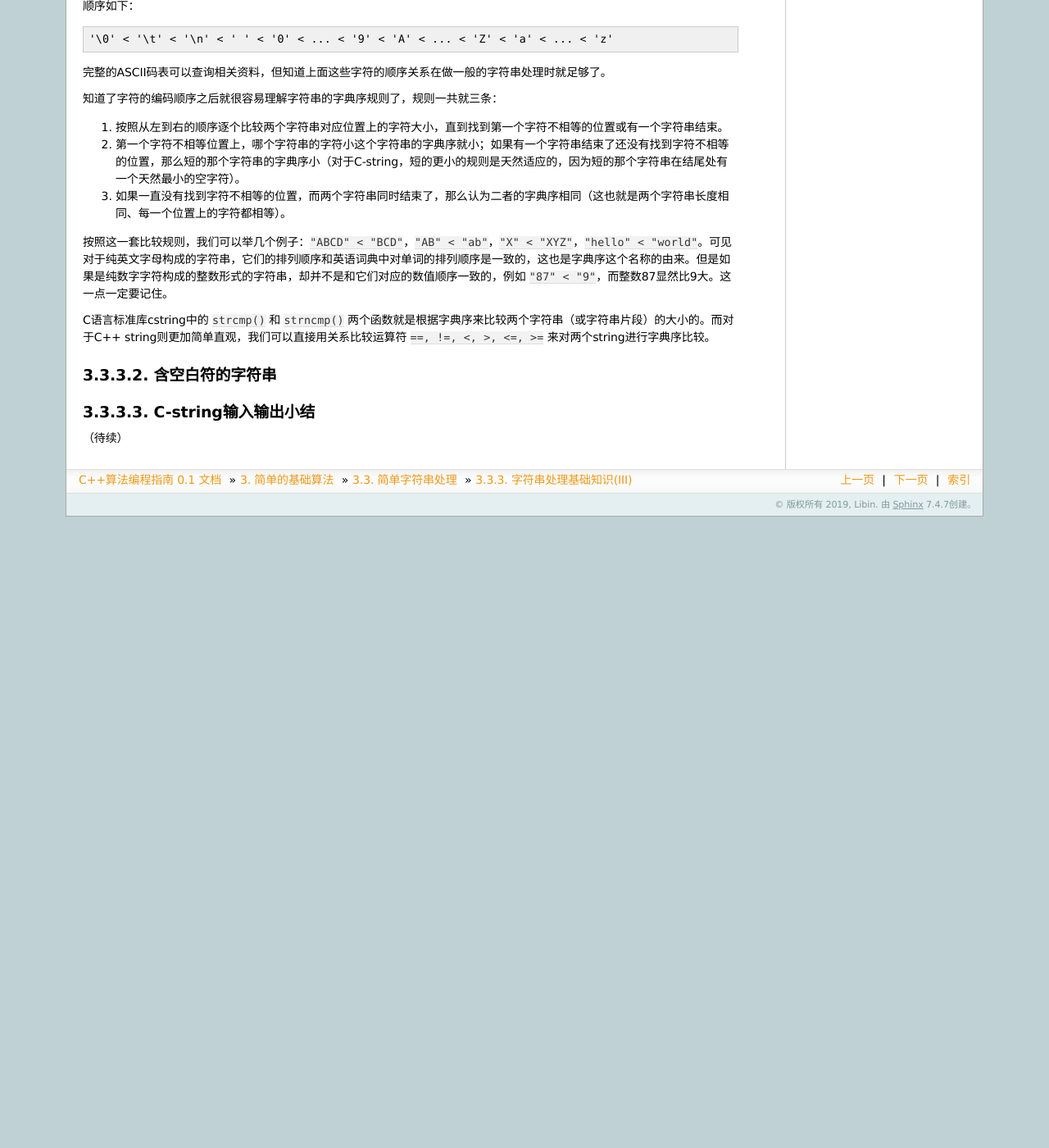
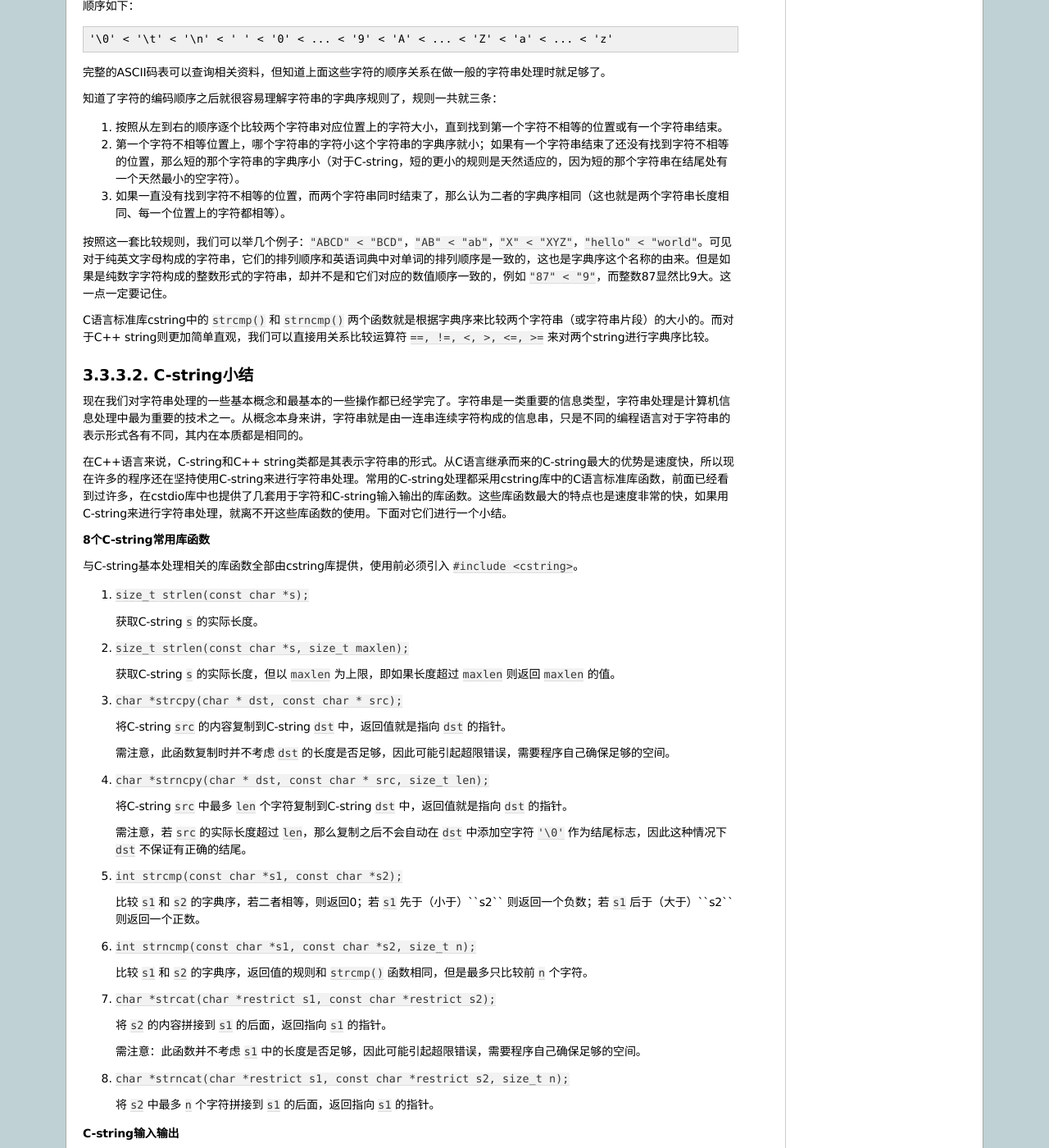
Before and after one commit to majorli/algo_guide, a Sphinx documentation site: the page built from source/ch02/sec03/233_string_basic_3.rst, in a window 1280 px wide and 1400 px high, scrolled down 481 px. Shown: the whole window at 82% size. Built offline with Sphinx 7.4.7, drawn with Linux system fonts in a browser that asks for light colours; before the commit the page ends 1111 px from its top, so only the background shows below that; some of the changed text lies outside the part shown.

Commit message:
20200119_2356draft

```diff
--- a/source/ch02/sec03/233_string_basic_3.rst
+++ b/source/ch02/sec03/233_string_basic_3.rst
@@ -35,12 +35,80 @@
 C语言标准库cstring中的 ``strcmp()`` 和 ``strncmp()`` 两个函数就是根据字典序来比较两个字符串（或字符串片段）的大小的。而对于C++ string则更加简单直观，我们可以直接用关系比较运算符 ``==, !=, <, >, <=, >=`` 来对两个string进行字典序比较。
 
 
-含空白符的字符串
+C-string小结
 ^^^^^^^^^^^^^^^^^^^^^^^^^^^^^^
 
+现在我们对字符串处理的一些基本概念和最基本的一些操作都已经学完了。字符串是一类重要的信息类型，字符串处理是计算机信息处理中最为重要的技术之一。从概念本身来讲，字符串就是由一连串连续字符构成的信息串，只是不同的编程语言对于字符串的表示形式各有不同，其内在本质都是相同的。
+
+在C++语言来说，C-string和C++ string类都是其表示字符串的形式。从C语言继承而来的C-string最大的优势是速度快，所以现在许多的程序还在坚持使用C-string来进行字符串处理。常用的C-string处理都采用cstring库中的C语言标准库函数，前面已经看到过许多，在cstdio库中也提供了几套用于字符和C-string输入输出的库函数。这些库函数最大的特点也是速度非常的快，如果用C-string来进行字符串处理，就离不开这些库函数的使用。下面对它们进行一个小结。
+
+**8个C-string常用库函数**
+
+与C-string基本处理相关的库函数全部由cstring库提供，使用前必须引入 ``#include <cstring>``。
+
+1. ``size_t strlen(const char *s);``
+
+   获取C-string ``s`` 的实际长度。
+
+2. ``size_t strlen(const char *s, size_t maxlen);``
+
+   获取C-string ``s`` 的实际长度，但以 ``maxlen`` 为上限，即如果长度超过 ``maxlen`` 则返回 ``maxlen`` 的值。
+
+3. ``char *strcpy(char * dst, const char * src);``
+
+   将C-string ``src`` 的内容复制到C-string ``dst`` 中，返回值就是指向 ``dst`` 的指针。
+
+   需注意，此函数复制时并不考虑 ``dst`` 的长度是否足够，因此可能引起超限错误，需要程序自己确保足够的空间。
+
+4. ``char *strncpy(char * dst, const char * src, size_t len);``
+
+   将C-string ``src`` 中最多 ``len`` 个字符复制到C-string ``dst`` 中，返回值就是指向 ``dst`` 的指针。
+
+   需注意，若 ``src`` 的实际长度超过 ``len``，那么复制之后不会自动在 ``dst`` 中添加空字符 ``'\0'`` 作为结尾标志，因此这种情况下 ``dst`` 不保证有正确的结尾。
+
+5. ``int strcmp(const char *s1, const char *s2);``
+
+   比较 ``s1`` 和 ``s2`` 的字典序，若二者相等，则返回0；若 ``s1`` 先于（小于）``s2`` 则返回一个负数；若 ``s1`` 后于（大于）``s2`` 则返回一个正数。
+
+6. ``int strncmp(const char *s1, const char *s2, size_t n);``
+
+   比较 ``s1`` 和 ``s2`` 的字典序，返回值的规则和 ``strcmp()`` 函数相同，但是最多只比较前 ``n`` 个字符。
+
+7. ``char *strcat(char *restrict s1, const char *restrict s2);``
+
+   将 ``s2`` 的内容拼接到 ``s1`` 的后面，返回指向 ``s1`` 的指针。
+
+   需注意：此函数并不考虑 ``s1`` 中的长度是否足够，因此可能引起超限错误，需要程序自己确保足够的空间。
+
+8. ``char *strncat(char *restrict s1, const char *restrict s2, size_t n);``
+
+   将 ``s2`` 中最多 ``n`` 个字符拼接到 ``s1`` 的后面，返回指向 ``s1`` 的指针。
+
+**C-string输入输出**
+
+与C-string的输入输出相关的库函数都在cstdio库中提供，使用前必须引入 ``#include <cstdio>``。
+
+1. ``scanf()`` 和 ``printf()``。
+
+   此二者是最为常用的C-string输入输出函数，占位符为 ``%s``。在输入时，可以添加长度限制 ``%ns``，其中 ``n`` 是一个整数，表示最多读入 ``n`` 个字符，不包括最后的结尾标志 ``'\0'``。因此这个长度限制至少应该要比实际的字符数组长度小1。例如：
+
+   .. code-block:: c++
+
+      char s[80];
+      scanf("%79s", s);
+      printf("You entered: %s\n", s);
+
+   优点：功能强大灵活，可以和多个别的数据同时输入输出。例如：
+
+   .. code-block:: c++
+
+      char s[81];
+      unsigned short age;
+
+      scanf("%80s %hu", s, &age);
+      printf("NAME is %s, AGE = %hu\n", s, age);
+
+   缺点：``scanf()`` 只能输入以“单词”为单位的字符串，即字符串中不能出现空白符（空格、tab、换行）。例如上面那个例子中，如果要输入的名字是Bill Gates，那么就会出错，``s`` 只会读到Bill就结束了。
 
 
-C-string输入输出小结
-^^^^^^^^^^^^^^^^^^^^^^^^^^^^^^
-
 （待续）
```
